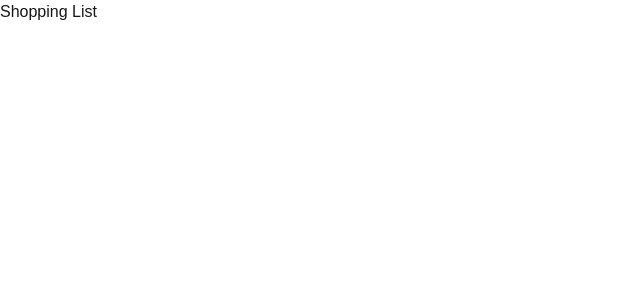
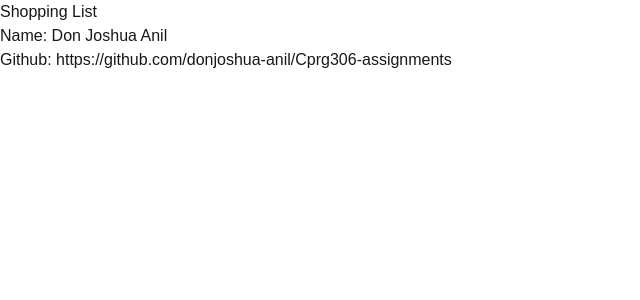
Before and after one commit to donjoshua-anil/Cprg306-assignments, a Next.js app in the folder cprg306-assignments/: page /week2 in a window 1280 px wide. Shown: the top 300 px of the page, without its empty margins (0-640 px from the left). Built offline with nearby package versions, Linux system fonts and the light colour scheme.

Commit message:
version 0.12

```diff
--- a/cprg306-assignments/app/page.js
+++ b/cprg306-assignments/app/page.js
@@ -5,8 +5,8 @@ export default function Home() {
     <main>
       <h1>
         CPRG 306:Web Development 2 - Assignments
-      </h1>
-      <Link href= "/week2">week-2 </Link>
+      </h1> Go to-
+      <Link href= "/week2"> week-2 </Link>
       <p>By Don Joshua Anil</p>
     </main>
   );
--- a/cprg306-assignments/app/week2/StudentInfo.js
+++ b/cprg306-assignments/app/week2/StudentInfo.js
@@ -1,14 +1,14 @@
-import link from "next/link";
+
 
 export default function StudentInfo(){
     return(
         <section>
             <h2>
-                Don JOshua ANil
+                Name: Don Joshua Anil
             </h2>
             <p>
-                <link>
-                </link>
+                Github: <a href= "https://github.com/donjoshua-anil/Cprg306-assignments" >https://github.com/donjoshua-anil/Cprg306-assignments
+                </a>
             </p>
         </section>
     );
--- a/cprg306-assignments/app/week2/page.js
+++ b/cprg306-assignments/app/week2/page.js
@@ -4,6 +4,7 @@ export default function Page() {
   return (
     <main>
       <h1>Shopping List</h1>
+      <StudentInfo></StudentInfo>
     </main>
   );
 }
```
